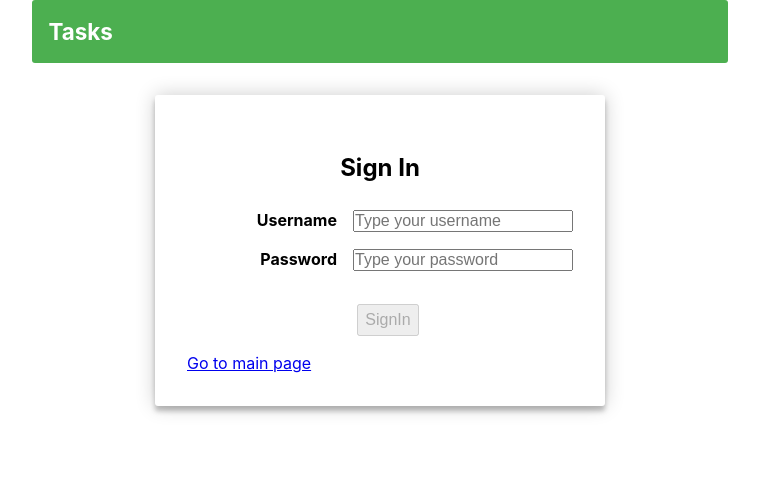
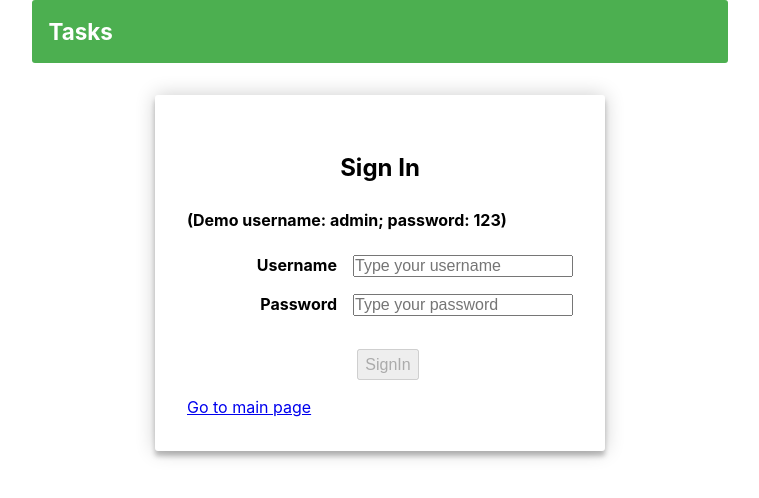
Before and after one commit to sergio-code/tasks-react-redux, a React (Create React App) app: page /login in a window 1280 px wide. Shown: the top 498 px of the page, without its empty margins (260-1019 px from the left). Built offline with nearby package versions, Linux system fonts and the light colour scheme.

Commit message:
demo user/pass is displaying

```diff
--- a/src/components/LoginForm.js
+++ b/src/components/LoginForm.js
@@ -48,6 +48,11 @@ const LoginForm = ({ error, handleSubmit, loginSubmitting, signIn, valid }) => {
 				style={{ position: 'relative' }}
 			>
 				<h2 className="form-title">Sign In</h2>
+				<p>
+					<strong>(Demo username: admin; password: 123)</strong>
+					<br />
+					<br />
+				</p>
 				<Field
 					name="username"
 					type="text"
```
